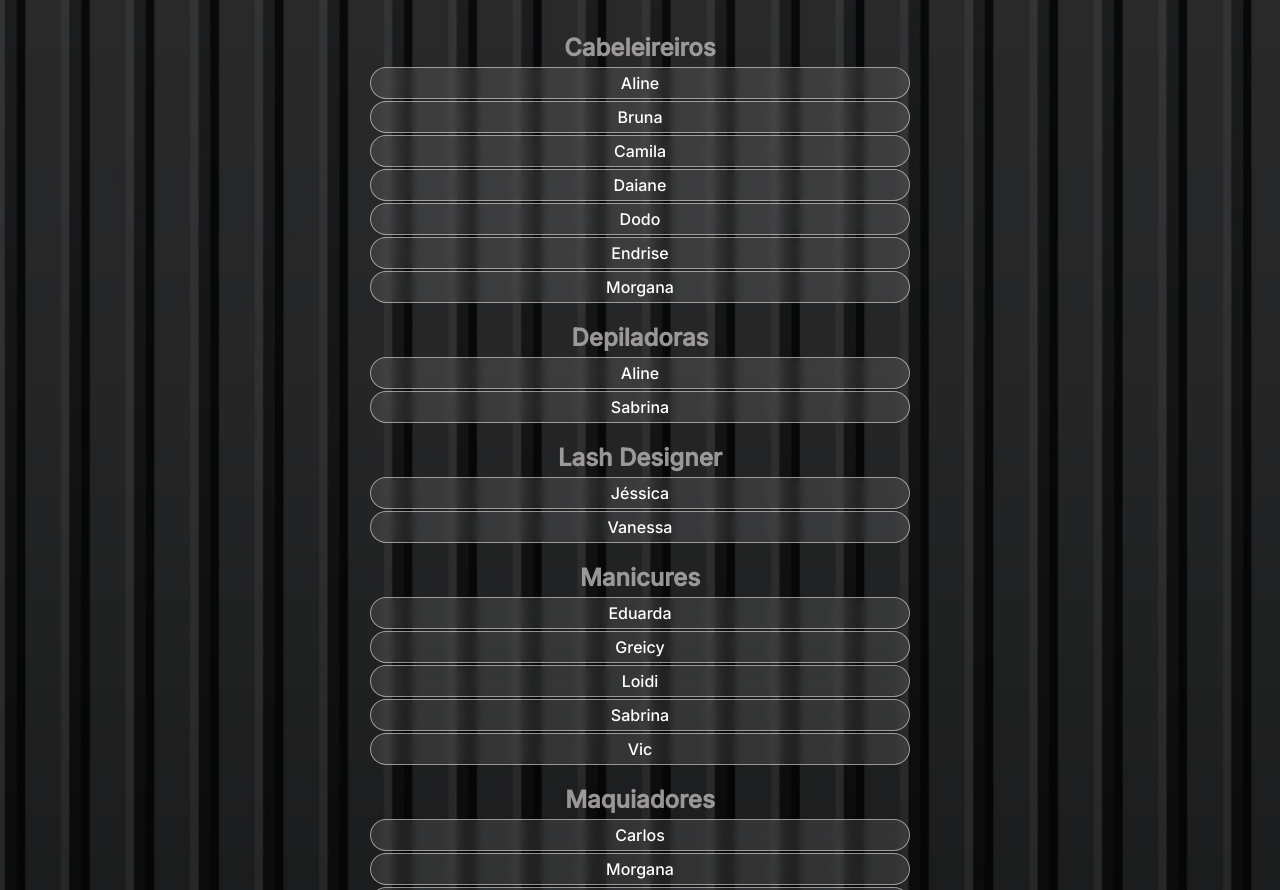
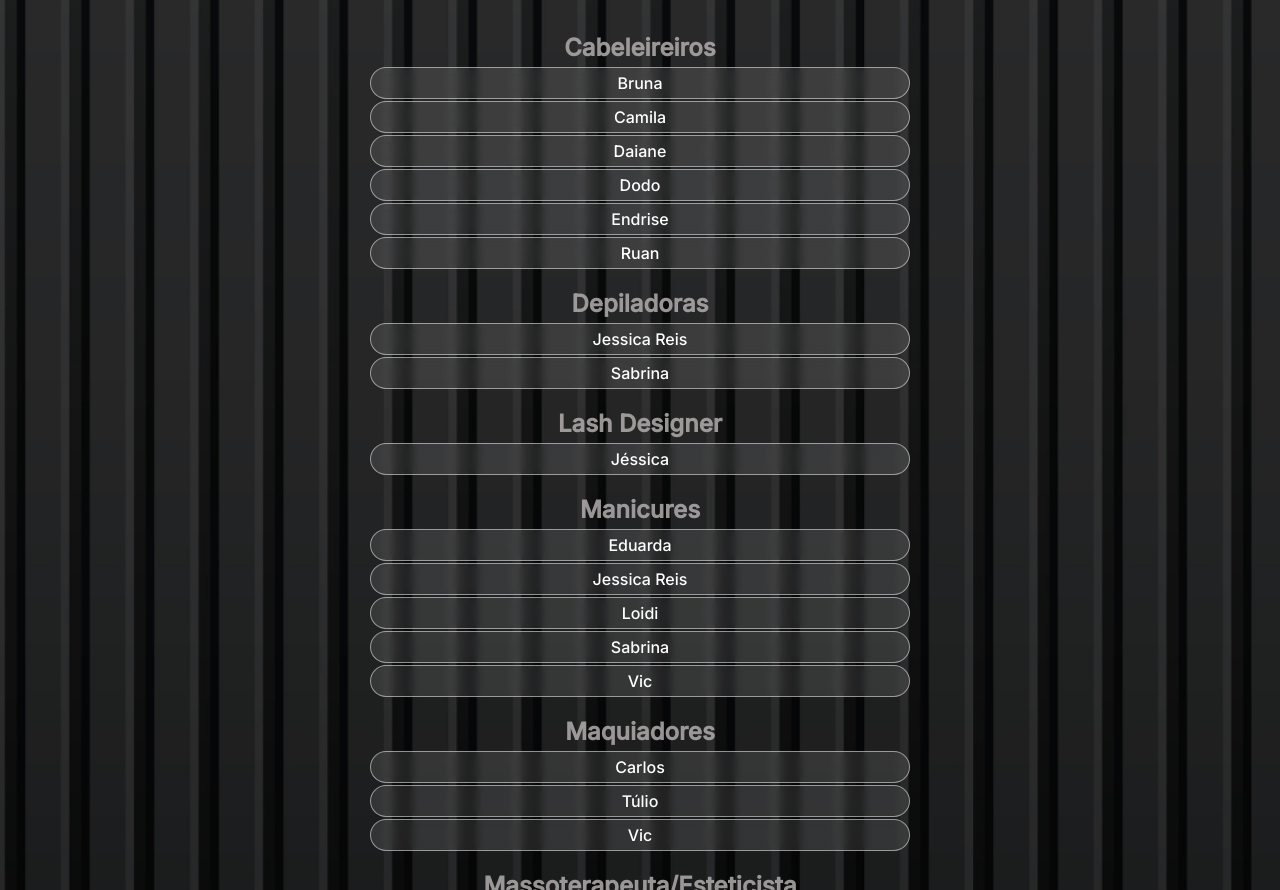
Before and after one commit to eduardodubles/DevLinkOnix, a plain HTML site: page profissionais/indexProfissionais.html in a window 1280 px wide. Shown: the part 62-952 px from the top of the page. Drawn offline with nearby package versions, Linux system fonts and the light colour scheme.

Commit message:
Add files via upload

```diff
--- a/profissionais/indexProfissionais.html
+++ b/profissionais/indexProfissionais.html
@@ -16,19 +16,18 @@
             <div id="cabeleireiros">
                 <h2>Cabeleireiros</h2>
                 <ul>
-                    <li><a href="https://www.instagram.com/alinespearshair_" target="_blank"><span>Aline</span></a></li>
                     <li><a href="https://www.instagram.com/brurieth" target="_blank"><span>Bruna</span></a></li>
                     <li><a href="https://instagram.com/acamilaalmeida" target="_blank"><span>Camila</span></a></li>
                     <li><a href="https://www.instagram.com/daianemarques_cabeleireira" target="_blank"><span>Daiane</span></a></li>
                     <li><a href="https://instagram.com/hairdodogheleen" target="_blank"><span>Dodo</span></a></li>
                     <li><a href="https://instagram.com/endrisesantos" target="_blank"><span>Endrise</span></a></li>
-                    <li><a href="https://www.instagram.com/morgana.stieler" target="_blank"><span>Morgana</span></a></li>
+                    <li><a href="https://instagram.com/ruoliver_" target="_blank"><span>Ruan</span></a></li>
                 </ul>
             </div>
             <div id="lashdesigner">
                 <h2>Depiladoras</h2>
                 <ul>
-                    <li><a href="https://www.instagram.com/alinespearshair_" target="_blank"><span>Aline</span></a></li>
+                    <li><a href="https://instagram.com/jessicareis970" target="_blank"><span>Jessica Reis</span></a></li>
                     <li><a href="https://instagram.com/sabrinanailsartistic" target="_blank"><span>Sabrina</span></a></li>
                 </ul>
             </div>
@@ -36,14 +35,13 @@
                 <h2>Lash Designer</h2>
                 <ul>
                     <li><a href="https://instagram.com/jessica_dietrich_bio" target="_blank"><span>Jéssica</span></a></li>
-                    <li><a href="https://instagram.com/vanessamachadobeauty" target="_blank"><span>Vanessa</span></a></li>
                 </ul>
             </div>
             <div id="manicures">
                 <h2>Manicures</h2>
                 <ul>
                     <li><a href="https://instagram.com/eduardafleck.nd" target="_blank"><span>Eduarda</span></a></li>
-                    <li><a href="https://www.instagram.com/greicy_mayer" target="_blank"><span>Greicy</span></a></li>
+                    <li><a href="https://instagram.com/jessicareis970" target="_blank"><span>Jessica Reis</span></a></li>
                     <li><a href="https://instagram.com/loidigarcia" target="_blank"><span>Loidi</span></a></li>
                     <li><a href="https://instagram.com/sabrinanailsartistic" target="_blank"><span>Sabrina</span></a></li>
                     <li><a href="https://instagram.com/viccaamargo" target="_blank"><span>Vic</span></a></li>
@@ -53,9 +51,7 @@
                 <h2>Maquiadores</h2>
                 <ul>
                     <li><a href="https://instagram.com/carlosxcarvalho" target="_blank"><span>Carlos</span></a></li>
-                    <li><a href="https://www.instagram.com/morgana.stieler" target="_blank"><span>Morgana</span></a></li>
                     <li><a href="https://instagram.com/diarmanni" target="_blank"><span>Túlio</span></a></li>
-                    <li><a href="https://instagram.com/vanessamachadobeauty" target="_blank"><span>Vanessa</span></a></li>
                     <li><a href="https://instagram.com/viccaamargo" target="_blank"><span>Vic</span></a></li>
                 </ul>
             </div>
```
